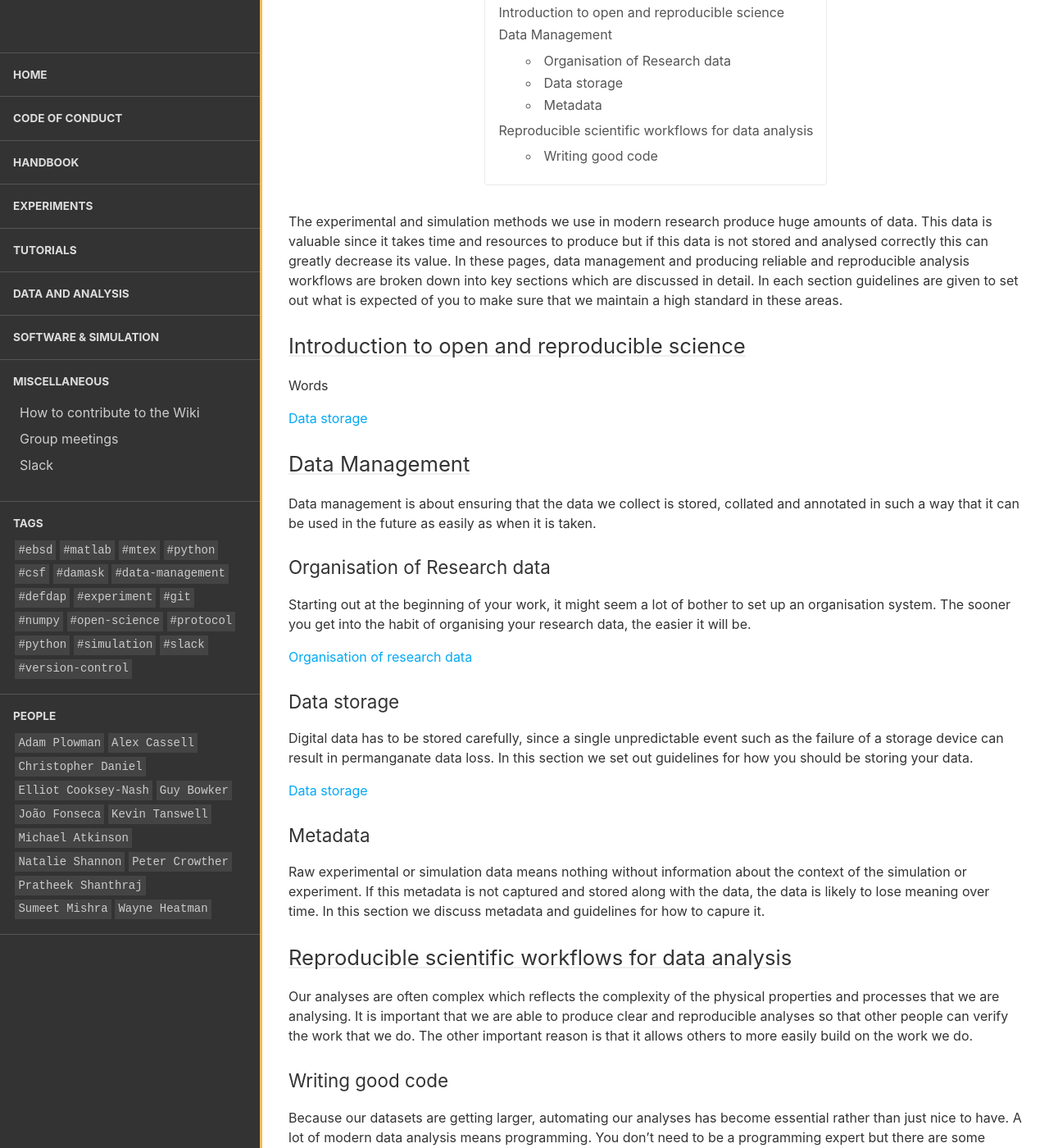
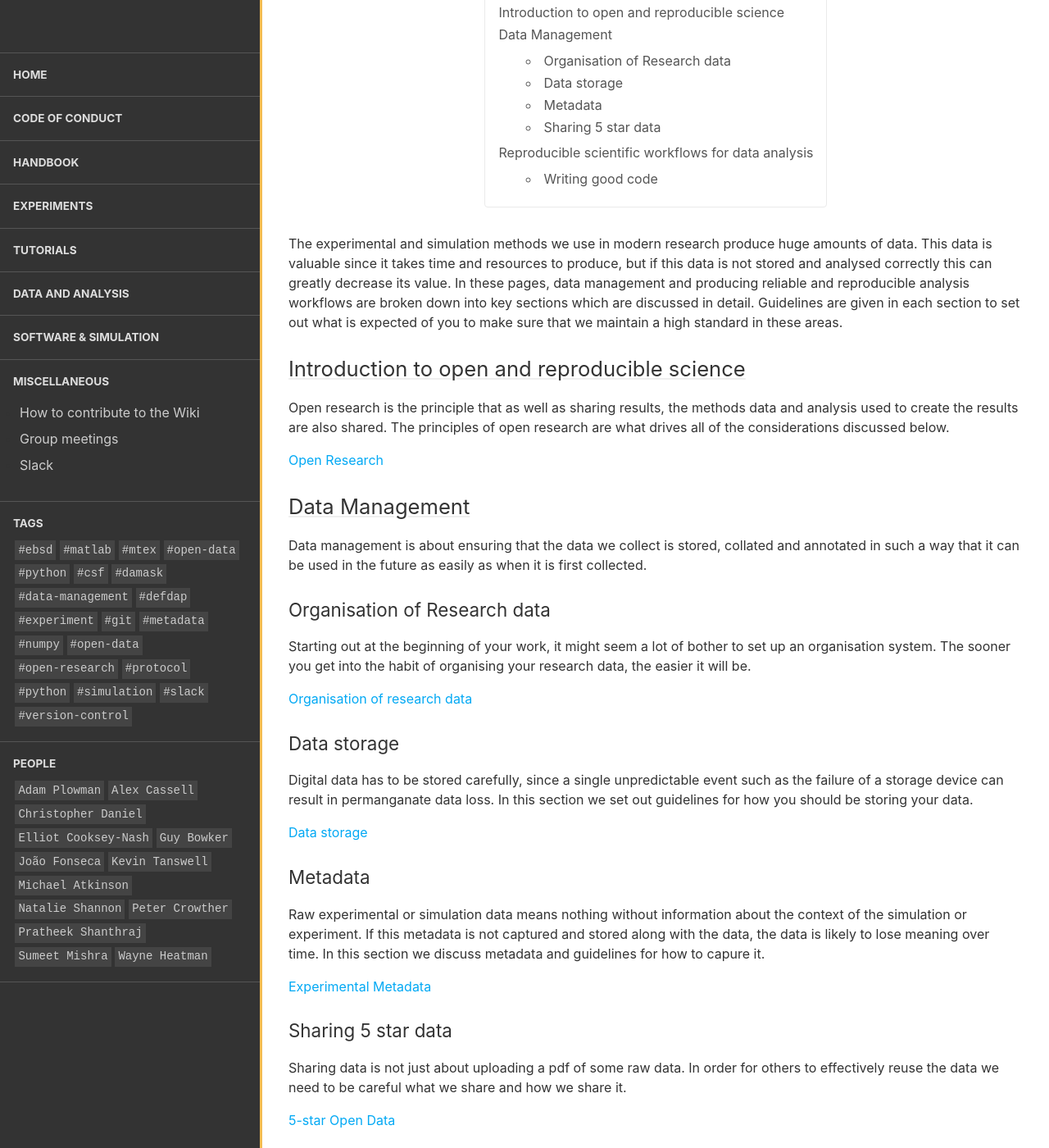
Before and after one commit to LightForm-group/wiki, a Jekyll site: the page built from collections/_data_analysis/index.md, in a window 1280 px wide and 1400 px high, scrolled down 241 px. Shown: the whole window at 82% size. Built offline with Jekyll 4.4.1, drawn with Linux system fonts in a browser that asks for light colours; nearby versions of some CDN libraries.

Commit message:
Add page stubs

```diff
--- a/collections/_data_analysis/index.md
+++ b/collections/_data_analysis/index.md
@@ -8,15 +8,16 @@
 toc: true
 ---
 
-The experimental and simulation methods we use in modern research produce huge amounts of data. This data is valuable since it takes time and resources to produce but if this data is not stored and analysed correctly this can greatly decrease its value. In these pages, data management and producing reliable and reproducible analysis workflows are broken down into key sections which are discussed in detail. In each section guidelines are given to set out what is expected of you to make sure that we maintain a high standard in these areas.
+The experimental and simulation methods we use in modern research produce huge amounts of data. This data is valuable since it takes time and resources to produce, but if this data is not stored and analysed correctly this can greatly decrease its value. In these pages, data management and producing reliable and reproducible analysis workflows are broken down into key sections which are discussed in detail. Guidelines are given in each section to set out what is expected of you to make sure that we maintain a high standard in these areas.
 
 ## Introduction to open and reproducible science
-Words
+Open research is the principle that as well as sharing results, the methods data and analysis used to create the results are also shared. The principles of open research are what drives all of the considerations discussed below.
 
-[Data storage](./open-research)
+[Open Research](./open-research)
+
 
 ## Data Management
-Data management is about ensuring that the data we collect is stored, collated and annotated in such a way that it can be used in the future as easily as when it is taken.
+Data management is about ensuring that the data we collect is stored, collated and annotated in such a way that it can be used in the future as easily as when it is first collected.
 
 ### Organisation of Research data
 Starting out at the beginning of your work, it might seem a lot of bother to set up an organisation system. The sooner you get into the habit of organising your research data, the easier it will be.
@@ -33,8 +34,18 @@
 ### Metadata
 Raw experimental or simulation data means nothing without information about the context of the simulation or experiment. If this metadata is not captured and stored along with the data, the data is likely to lose meaning over time. In this section we discuss metadata and guidelines for how to capure it.
 
+[Experimental Metadata](./experimental-metadata)
+
+
+### Sharing 5 star data
+Sharing data is not just about uploading a pdf of some raw data. In order for others to effectively reuse the data we need to be careful what we share and how we share it.
+
+[5-star Open Data](./five-star-data)
+
+
 ## Reproducible scientific workflows for data analysis
 Our analyses are often complex which reflects the complexity of the physical properties and processes that we are analysing. It is important that we are able to produce clear and reproducible analyses so that other people can verify the work that we do. The other important reason is that it allows others to more easily build on the work we do.
+
 
 ### Writing good code
 Because our datasets are getting larger, automating our analyses has become essential rather than just nice to have. A lot of modern data analysis means programming. You don't need to be a programming expert but there are some simple things we can do to ensure that the code we write is maintainable, reproducible and shareable.
```
Also changed, not shown: collections/_data_analysis/experimental-metadata.md (added, +14 -0 lines), collections/_data_analysis/five-star-data.md (added, +9 -0 lines), collections/_data_analysis/open-research.md (added, +25 -0 lines), collections/_data_analysis/open-science.md (deleted, +0 -23 lines), collections/_data_analysis/organisation-of-research-data.md (+0 -4 lines).
